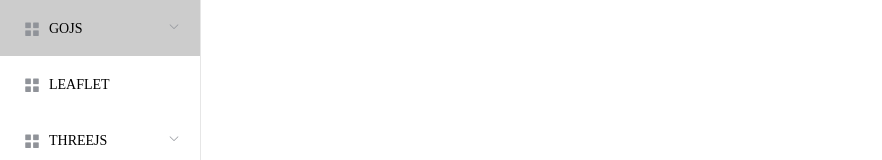
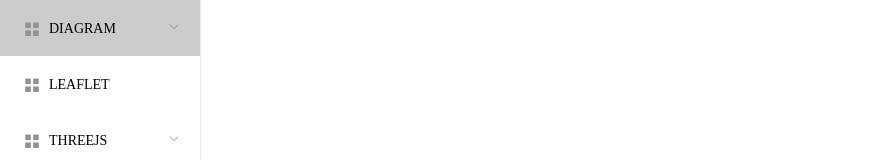
Before and after one commit to Leooman/visual, a Vue app: page /start in a window 1280 px wide. Shown: the top 160 px of the page, without its empty margins (0-882 px from the left). Built offline with nearby package versions, Linux system fonts and the light colour scheme.

Commit message:
[add LhnUI]

```diff
--- a/package.json
+++ b/package.json
@@ -32,5 +32,8 @@
     "three": "^0.117.1",
     "vue-cli-plugin-element": "^1.0.1",
     "vue-template-compiler": "^2.6.11"
-  }
+  },
+  "workspaces": [
+    "external/*"
+  ]
 }
--- a/src/plugins/menu.js
+++ b/src/plugins/menu.js
@@ -1,10 +1,13 @@
 export default [{
-    label: "GOJS",
-    path: "GOJS",
+    label: "DIAGRAM",
+    path: "DIAGRAM",
     children: [{
-        label: "GET STARTED",
+        label: "Gojs",
         path: "gojs"
-    }]
+    }, {
+            label: "LhnUI",
+            path: "diagram"
+        }]
 },{
     label: "LEAFLET",
     path: "leaflet"
--- a/src/router/_gojs.js
+++ b/src/router/_gojs.js
@@ -2,4 +2,8 @@
     path: '/gojs',
     name: 'gojs',
     component: () => import(/* webpackChunkName: "gojs" */ '../views/gojs/demo.vue')
+}, {
+    path: '/diagram',
+    name: 'diagram',
+    component: () => import(/* webpackChunkName: "diagram" */ '../views/diagram/index.vue')
 }]
--- /dev/null
+++ b/src/views/diagram/index.vue
@@ -0,0 +1,28 @@
+<template>
+  <diagram-component class="diagram"></diagram-component>
+</template>
+
+<script>
+import { DiagramComponent } from '@lhn/ui'
+export default {
+  components:{ DiagramComponent },
+  data() {
+    return {
+
+    };
+  },
+  mounted() {
+
+  },
+  watch: {
+
+  },
+  computed: {},
+  methods: {
+
+  }
+};
+</script>
+
+<style>
+</style>
```
Also changed, not shown: 2 other files (tests, documents, lock files or other folders).
